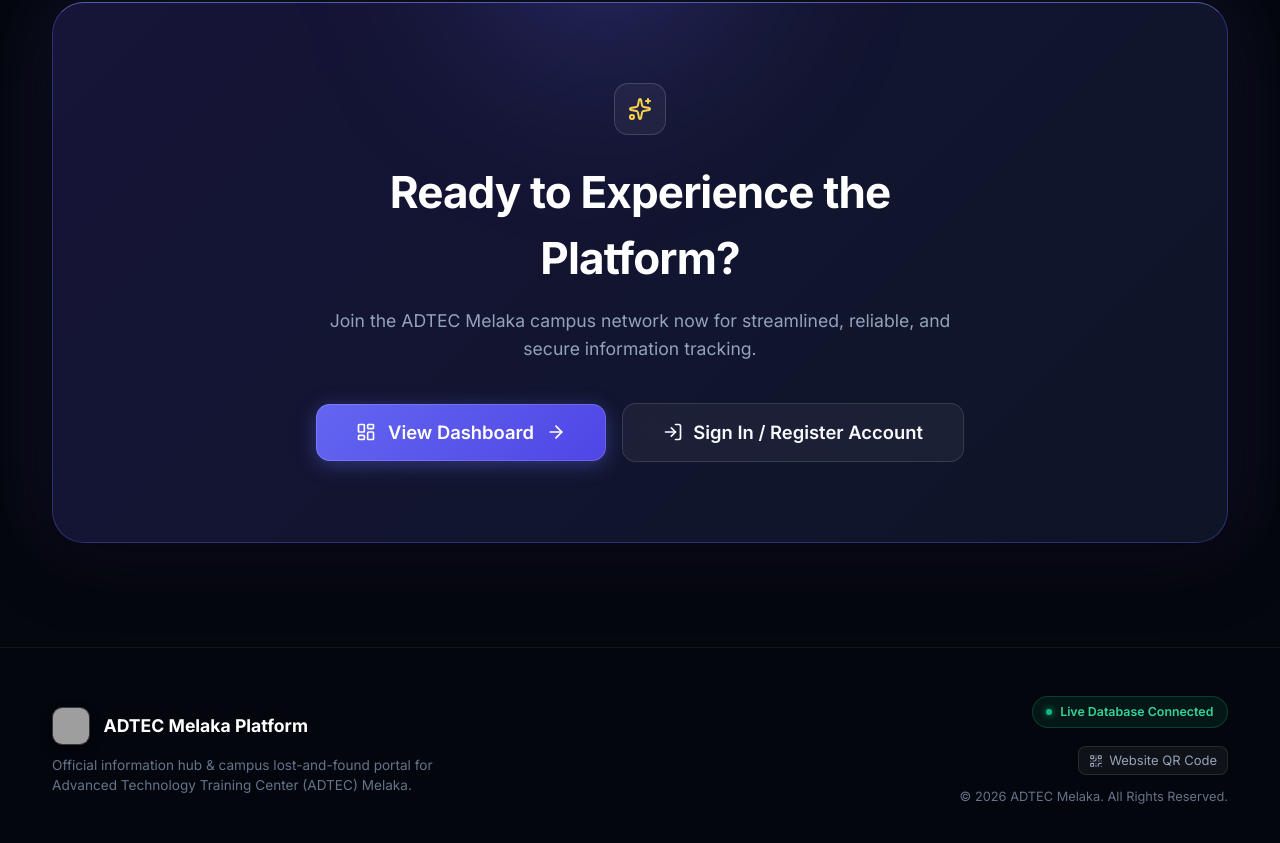
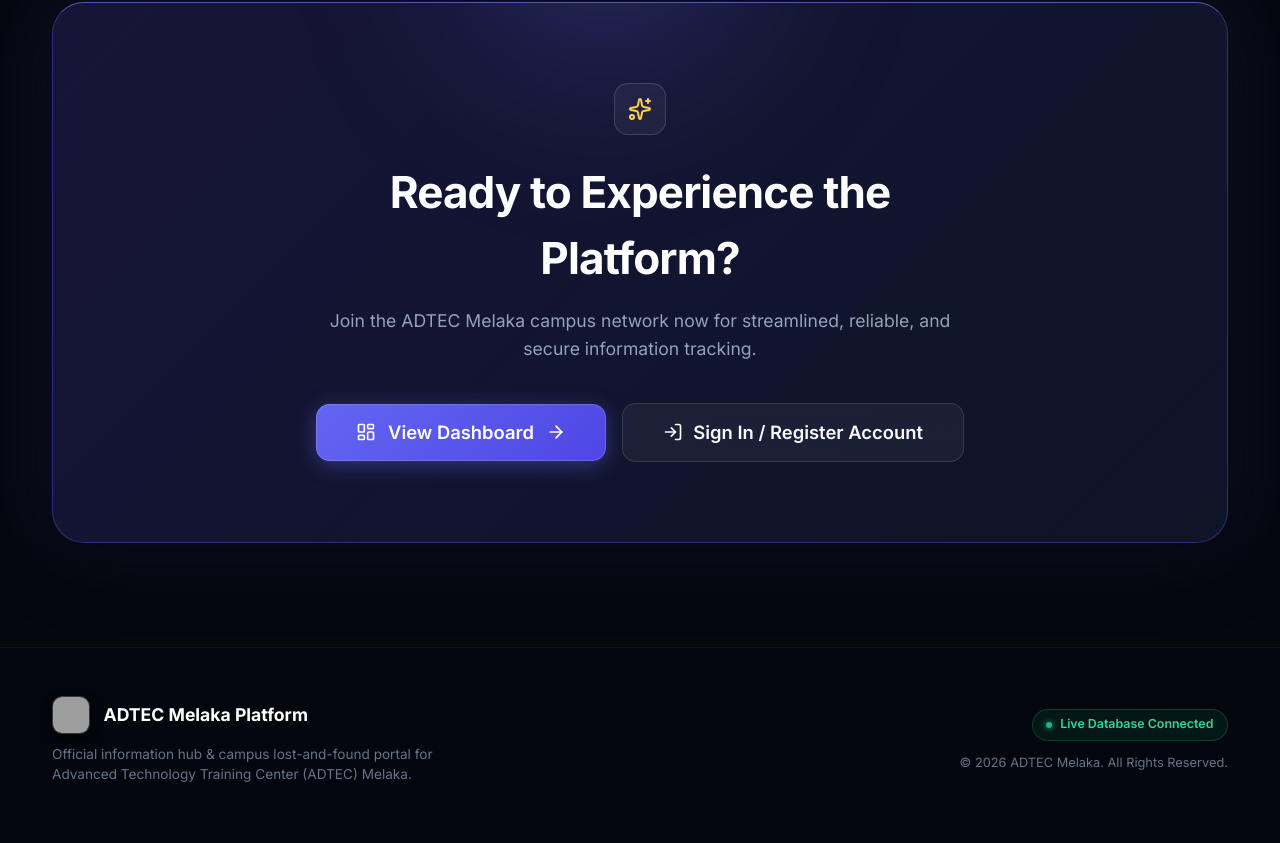
Before and after one commit to Nyx-10/dashboard-information, a React (Vite) app: page / in a window 1280 px wide. Shown: the part 5181-6024 px from the top of the page. Built offline with nearby package versions, Linux system fonts and the light colour scheme; no server answers; the database is empty; grey boxes are pictures that could not be loaded.

Commit message:
chore(landing): remove website qr code link from landing page footer

```diff
--- a/src/pages/LandingPage.jsx
+++ b/src/pages/LandingPage.jsx
@@ -27,7 +27,6 @@ import {
   Tag,
   LayoutDashboard,
   LogIn,
-  QrCode,
 } from "lucide-react";
 import { LanguageContext } from "../context/LanguageContext";
 import { supabase } from "../supabaseClient";
@@ -1208,36 +1207,6 @@ export default function LandingPage({ onGetStarted, onExploreDashboard }) {
                   : "Live Database Connected"}
               </span>
             </div>
-            <a
-              href="/qr-preview.html"
-              target="_blank"
-              rel="noopener noreferrer"
-              style={{
-                display: "inline-flex",
-                alignItems: "center",
-                gap: "6px",
-                color: "#94a3b8",
-                fontSize: "13px",
-                textDecoration: "none",
-                marginTop: "6px",
-                padding: "4px 10px",
-                borderRadius: "8px",
-                background: "rgba(255, 255, 255, 0.05)",
-                border: "1px solid rgba(255, 255, 255, 0.1)",
-                transition: "all 0.2s"
-              }}
-              onMouseEnter={(e) => {
-                e.currentTarget.style.color = "#38bdf8";
-                e.currentTarget.style.borderColor = "rgba(56, 189, 248, 0.4)";
-              }}
-              onMouseLeave={(e) => {
-                e.currentTarget.style.color = "#94a3b8";
-                e.currentTarget.style.borderColor = "rgba(255, 255, 255, 0.1)";
-              }}
-            >
-              <QrCode size={14} />
-              <span>{isMs ? "Kod QR Laman Web" : "Website QR Code"}</span>
-            </a>
             <p className="landing-footer-copy">
               © {new Date().getFullYear()} ADTEC Melaka.{" "}
               {isMs ? "Hak Cipta Terpelihara." : "All Rights Reserved."}
```
